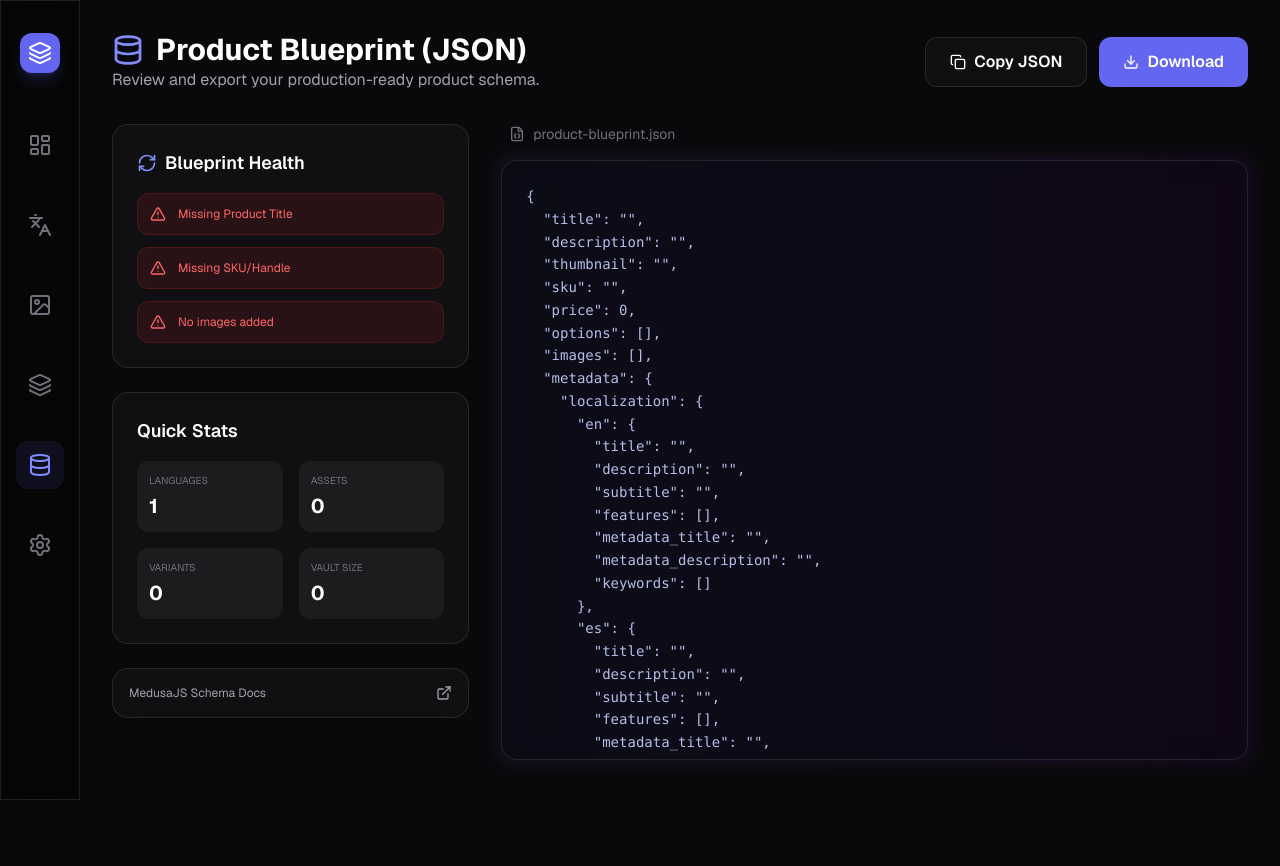
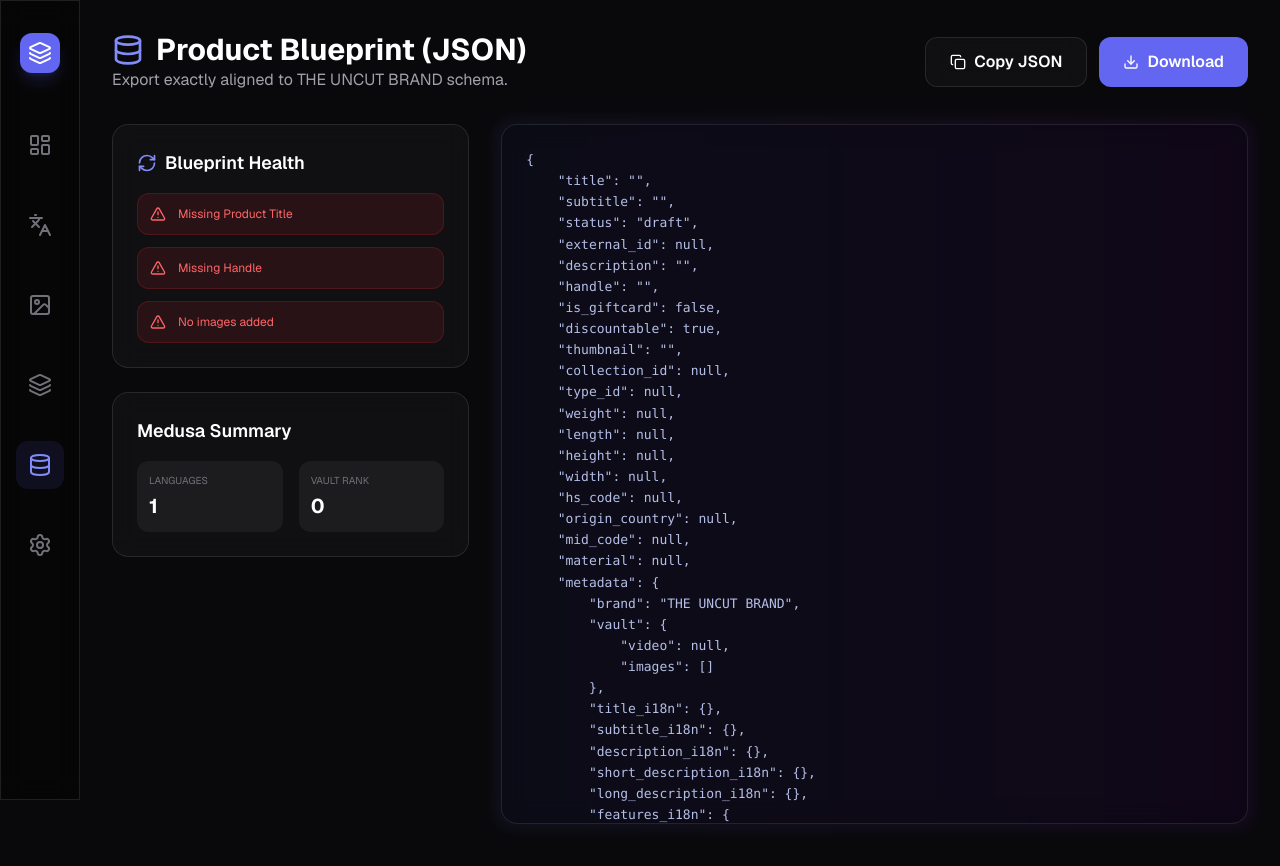
Before and after one commit to mtldev-dotcom/nicky-ai-product-content-beta, a Next.js app: page /json in a window 1280 px wide. Shown: the top 866 px of the page. Built offline with nearby package versions, Linux system fonts and the light colour scheme.

Commit message:
feat(schema): align to THE UNCUT BRAND exact schema and implement ai auto-translation

```diff
--- /dev/null
+++ b/src/app/api/translate/route.ts
@@ -0,0 +1,57 @@
+import { NextResponse } from 'next/server';
+import OpenAI from 'openai';
+
+const openai = new OpenAI({
+  apiKey: process.env.OPENAI_API_KEY,
+});
+
+export async function POST(req: Request) {
+  try {
+    const { source, targetLang, options, selectedLang } = await req.json();
+
+    if (!source || !targetLang) {
+      return NextResponse.json({ error: 'Missing source or target language' }, { status: 400 });
+    }
+
+    const systemPrompt = `You are a professional multi-lingual translator for "THE UNCUT BRAND".
+    Translate the following product data into ${targetLang}.
+
+    CRITICAL: You must return the EXACT same JSON structure as provided.
+    For options, ensure each option has a "translations" object containing the key "${selectedLang}".
+    For values, ensure each value has a "translations" object containing the key "${selectedLang}".
+
+    Example structure for options:
+    "options": [
+      {
+        "name": "Size",
+        "translations": { "${selectedLang}": "Taille" },
+        "values": [
+          { "value": "S", "translations": { "${selectedLang}": "P" } }
+        ]
+      }
+    ]`;
+
+    const response = await openai.chat.completions.create({
+      model: 'gpt-4o-mini',
+      messages: [
+        { role: 'system', content: systemPrompt },
+        {
+          role: 'user',
+          content: JSON.stringify({
+            localization: source,
+            options: options
+          })
+        }
+      ],
+      response_format: { type: 'json_object' }
+    });
+
+    const content = response.choices[0].message.content;
+    if (!content) throw new Error('No content returned from AI');
+
+    return NextResponse.json(JSON.parse(content));
+  } catch (error: any) {
+    console.error('Translation Error:', error);
+    return NextResponse.json({ error: error.message || 'Failed to translate' }, { status: 500 });
+  }
+}
--- a/src/app/json/page.tsx
+++ b/src/app/json/page.tsx
@@ -19,24 +19,77 @@ export default function JsonPage() {
   const [copied, setCopied] = useState(false);
 
   const fullJson = useMemo(() => {
-    // Construct the 1:1 schema
-    return JSON.stringify({
+    const activeLangs = product.activeLanguages;
+
+    // Helper to build i18n objects
+    const buildI18n = (field: string) => {
+      const obj: Record<string, any> = {};
+      activeLangs.forEach(lang => {
+        const val = (product.localization[lang] as any)[field];
+        if (val) obj[lang] = val;
+      });
+      return obj;
+    };
+
+    // Construct exactly as per product-output-example.json
+    const output = {
       title: product.title,
+      subtitle: product.subtitle,
+      status: product.status,
+      external_id: null,
       description: product.description,
+      handle: product.handle || product.title.toLowerCase().replace(/ /g, '-').replace(/[^\w-]/g, ''),
+      is_giftcard: false,
+      discountable: true,
       thumbnail: product.thumbnail,
-      sku: product.sku,
-      price: product.price,
-      options: product.options.map(o => ({
-        title: o.name,
-        values: o.values
+      collection_id: null,
+      type_id: null,
+      weight: null,
+      length: null,
+      height: null,
+      width: null,
+      hs_code: null,
+      origin_country: null,
+      mid_code: null,
+      material: null,
+      metadata: {
+        brand: "THE UNCUT BRAND",
+        vault: {
+          video: null,
+          images: product.vault
+        },
+        title_i18n: buildI18n('title'),
+        subtitle_i18n: buildI18n('subtitle'),
+        description_i18n: buildI18n('description'),
+        short_description_i18n: buildI18n('short_description'),
+        long_description_i18n: buildI18n('long_description'),
+        features_i18n: buildI18n('features'),
+        keywords_i18n: buildI18n('keywords'),
+        seo_title_i18n: buildI18n('metadata_title'),
+        seo_description_i18n: buildI18n('metadata_description'),
+        options_i18n: product.options.map(opt => ({
+          title_i18n: opt.translations,
+          values: opt.values.map(v => ({
+            value: v.value,
+            value_i18n: v.translations
+          }))
+        }))
+      },
+      options: product.options.map(opt => ({
+        title: opt.name,
+        values: opt.values.map(v => v.value)
       })),
-      images: product.images,
-      metadata: {
-        localization: product.localization,
-        active_languages: product.activeLanguages,
-        vault: product.vault
-      }
-    }, null, 2);
+      tags: [],
+      images: product.images.map((url, index) => ({
+        url: url,
+        metadata: null,
+        rank: index
+      })),
+      categories: [],
+      sales_channels: []
+    };
+
+    return JSON.stringify(output, null, 4);
   }, [product]);
 
   const handleCopy = () => {
@@ -50,7 +103,7 @@ export default function JsonPage() {
     const url = URL.createObjectURL(blob);
     const a = document.createElement('a');
     a.href = url;
-    a.download = `product-${product.sku || 'architect'}.json`;
+    a.download = `product-${product.handle || 'blueprint'}.json`;
     a.click();
     URL.revokeObjectURL(url);
   };
@@ -58,11 +111,8 @@ export default function JsonPage() {
   const validationIssues = useMemo(() => {
     const issues = [];
     if (!product.title) issues.push('Missing Product Title');
-    if (!product.sku) issues.push('Missing SKU/Handle');
+    if (!product.handle && !product.title) issues.push('Missing Handle');
     if (product.images.length === 0) issues.push('No images added');
-    if (product.options.length > 0 && product.options.some(o => o.values.length === 0)) {
-      issues.push('Some options have no values defined');
-    }
     return issues;
   }, [product]);
 
@@ -75,22 +125,16 @@ export default function JsonPage() {
             Product Blueprint (JSON)
           </h1>
           <p className="text-zinc-400">
-            Review and export your production-ready product schema.
+            Export exactly aligned to THE UNCUT BRAND schema.
           </p>
         </div>
 
         <div className="flex gap-3">
-          <button
-            onClick={handleCopy}
-            className="flex-1 md:flex-none glass px-6 py-3 rounded-xl font-semibold text-white flex items-center justify-center gap-2 hover:bg-white/5 transition-all active:scale-95"
-          >
+          <button onClick={handleCopy} className="glass px-6 py-3 rounded-xl font-semibold text-white flex items-center gap-2 hover:bg-white/5 transition-all active:scale-95">
             {copied ? <Check className="w-4 h-4 text-emerald-400" /> : <Copy className="w-4 h-4" />}
             {copied ? 'Copied' : 'Copy JSON'}
           </button>
-          <button
-            onClick={handleDownload}
-            className="flex-1 md:flex-none bg-indigo-500 hover:bg-indigo-600 text-white px-6 py-3 rounded-xl font-semibold flex items-center justify-center gap-2 transition-all active:scale-95"
-          >
+          <button onClick={handleDownload} className="bg-indigo-500 hover:bg-indigo-600 text-white px-6 py-3 rounded-xl font-semibold flex items-center gap-2 transition-all active:scale-95">
             <Download className="w-4 h-4" />
             Download
           </button>
@@ -98,14 +142,12 @@ export default function JsonPage() {
       </header>
 
       <div className="grid grid-cols-1 lg:grid-cols-12 gap-8">
-        {/* Validation & Stats */}
         <div className="lg:col-span-4 space-y-6 order-2 lg:order-1">
           <section className="glass rounded-2xl p-6 border border-white/10 space-y-4">
             <h2 className="text-lg font-semibold text-white flex items-center gap-2">
               <RefreshCw className="w-5 h-5 text-indigo-400" />
               Blueprint Health
             </h2>
-
             <div className="space-y-3">
               {validationIssues.length > 0 ? (
                 validationIssues.map((issue, i) => (
@@ -117,58 +159,31 @@ export default function JsonPage() {
               ) : (
                 <div className="flex items-start gap-3 p-3 rounded-xl bg-emerald-500/10 border border-emerald-500/20 text-emerald-400 text-xs font-medium">
                   <Check className="w-4 h-4 shrink-0" />
-                  Product is production-ready.
+                  Schema is 1:1 Valid.
                 </div>
               )}
             </div>
           </section>
 
           <section className="glass rounded-2xl p-6 border border-white/10 space-y-4">
-            <h2 className="text-lg font-semibold text-white">Quick Stats</h2>
+            <h2 className="text-lg font-semibold text-white">Medusa Summary</h2>
             <div className="grid grid-cols-2 gap-4">
               <div className="p-3 rounded-xl bg-white/5 space-y-1">
                 <p className="text-[10px] text-zinc-500 uppercase">Languages</p>
                 <p className="text-xl font-bold text-white">{product.activeLanguages.length}</p>
               </div>
               <div className="p-3 rounded-xl bg-white/5 space-y-1">
-                <p className="text-[10px] text-zinc-500 uppercase">Assets</p>
-                <p className="text-xl font-bold text-white">{product.images.length}</p>
-              </div>
-              <div className="p-3 rounded-xl bg-white/5 space-y-1">
-                <p className="text-[10px] text-zinc-500 uppercase">Variants</p>
-                <p className="text-xl font-bold text-white">
-                  {product.options.reduce((acc, opt) => acc * (opt.values.length || 1), product.options.length > 0 ? 1 : 0)}
-                </p>
-              </div>
-              <div className="p-3 rounded-xl bg-white/5 space-y-1">
-                <p className="text-[10px] text-zinc-500 uppercase">Vault Size</p>
+                <p className="text-[10px] text-zinc-500 uppercase">Vault Rank</p>
                 <p className="text-xl font-bold text-white">{product.vault.length}</p>
               </div>
             </div>
           </section>
-
-          <a
-            href="https://docs.medusajs.com/api/admin#product_post_products"
-            target="_blank"
-            rel="noreferrer"
-            className="flex items-center justify-between p-4 rounded-2xl glass border border-white/10 text-xs text-zinc-400 hover:text-indigo-400 transition-colors group"
-          >
-            <span>MedusaJS Schema Docs</span>
-            <ExternalLink className="w-4 h-4 group-hover:translate-x-0.5 group-hover:-translate-y-0.5 transition-transform" />
-          </a>
         </div>
 
-        {/* JSON Preview */}
         <div className="lg:col-span-8 space-y-4 order-1 lg:order-2">
-          <div className="flex items-center justify-between px-2">
-            <div className="flex items-center gap-2 text-zinc-500 text-sm">
-              <FileJson className="w-4 h-4" />
-              product-blueprint.json
-            </div>
-          </div>
           <div className="relative group">
             <div className="absolute -inset-1 bg-gradient-to-r from-indigo-500/20 to-purple-600/20 rounded-2xl blur opacity-50 group-hover:opacity-100 transition duration-1000"></div>
-            <pre className="relative w-full h-[600px] overflow-auto glass-dark border border-white/10 rounded-2xl p-6 font-mono text-sm leading-relaxed text-indigo-200/90 custom-scrollbar">
+            <pre className="relative w-full h-[700px] overflow-auto glass-dark border border-white/10 rounded-2xl p-6 font-mono text-[13px] leading-relaxed text-indigo-200/90 custom-scrollbar">
               {fullJson}
             </pre>
           </div>
--- a/src/app/variants/page.tsx
+++ b/src/app/variants/page.tsx
@@ -16,7 +16,14 @@ import { cn } from '@/lib/utils';
 import { motion, AnimatePresence } from 'framer-motion';
 
 export default function VariantsPage() {
-  const { options, addOption, updateOption, removeOption } = useProductStore();
+  const {
+    options,
+    addOption,
+    updateOption,
+    removeOption,
+    addOptionValue,
+    removeOptionValue
+  } = useProductStore();
   const [newOptionName, setNewOptionName] = useState('');
 
   const handleAddOption = () => {
@@ -106,17 +113,17 @@ export default function VariantsPage() {
                 <div className="p-6 space-y-4">
                   <div className="flex flex-wrap gap-2">
                     <AnimatePresence>
-                      {option.values.map((val) => (
+                      {option.values.map((val, vIdx) => (
                         <motion.span
-                          key={val}
+                          key={`${vIdx}-${val.value}`}
                           initial={{ opacity: 0, scale: 0.8 }}
                           animate={{ opacity: 1, scale: 1 }}
                           exit={{ opacity: 0, scale: 0.8 }}
                           className="pl-3 pr-1 py-1 rounded-lg bg-indigo-500/10 border border-indigo-500/20 text-indigo-300 text-sm flex items-center gap-2 group"
                         >
-                          {val}
+                          {val.translations?.en || val.value}
                           <button
-                            onClick={() => updateOption(option.id, option.values.filter(v => v !== val))}
+                            onClick={() => removeOptionValue(option.id, vIdx)}
                             className="p-1 hover:bg-indigo-500/20 rounded transition-colors"
                           >
                             <X className="w-3 h-3" />
@@ -132,8 +139,8 @@ export default function VariantsPage() {
                       onKeyDown={(e) => {
                         if (e.key === 'Enter') {
                           const val = e.currentTarget.value.trim();
-                          if (val && !option.values.includes(val)) {
-                            updateOption(option.id, [...option.values, val]);
+                          if (val && !option.values.some(v => v.value === val)) {
+                            addOptionValue(option.id, val);
                             e.currentTarget.value = '';
                           }
                         }
--- a/src/lib/mapper.ts
+++ b/src/lib/mapper.ts
@@ -25,7 +25,16 @@ export function mapExternalToProduct(rawJson: any): Partial<ProductState> {
   const options = (rawJson.options || []).map((opt: any) => ({
     id: crypto.randomUUID(),
     name: opt.title || opt.name || 'Option',
-    values: Array.isArray(opt.values) ? opt.values.map((v: any) => typeof v === 'string' ? v : (v.value || v.label)) : []
+    translations: { en: opt.title || opt.name || 'Option' },
+    values: Array.isArray(opt.values)
+      ? opt.values.map((v: any) => {
+          const val = typeof v === 'string' ? v : (v.value || v.label || '');
+          return {
+            value: val,
+            translations: { en: val }
+          };
+        })
+      : []
   }));
 
   // Setup Localization (EN by default)
--- a/src/store/useProductStore.ts
+++ b/src/store/useProductStore.ts
@@ -2,30 +2,41 @@ import { create } from 'zustand';
 
 export interface Localization {
   title: string;
+  subtitle: string;
   description: string;
-  subtitle?: string;
-  features?: string[];
-  metadata_title?: string;
-  metadata_description?: string;
-  keywords?: string[];
+  short_description: string;
+  long_description: string;
+  features: string[];
+  metadata_title: string;
+  metadata_description: string;
+  keywords: string[];
+}
+
+export interface ProductOptionValue {
+  value: string; // The "raw" value like "black" or "18"
+  translations: Record<string, string>; // { en: "Black", fr: "Noir" }
 }
 
 export interface ProductOption {
   id: string;
-  name: string; // e.g., "Size"
-  values: string[]; // e.g., ["S", "M", "L"]
+  name: string; // e.g., "Color"
+  translations: Record<string, string>; // { en: "Color", fr: "Couleur" }
+  values: ProductOptionValue[];
 }
 
 export interface ProductState {
-  // Root properties (Synchronized with EN)
+  // Medusa Top-level
   title: string;
+  subtitle: string;
   description: string;
+  handle: string;
+  status: 'draft' | 'published';
   thumbnail: string;
   sku: string;
   price: number;
 
   // Metadata localization
-  activeLanguages: string[]; // e.g., ["en", "es", "fr", "de", "ja"]
+  activeLanguages: string[];
   localization: Record<string, Localization>;
 
   // Media
@@ -42,17 +53,25 @@ export interface ProductState {
   setImages: (images: string[]) => void;
   reorderImages: (images: string[]) => void;
   setThumbnail: (url: string) => void;
+
+  // Enhanced Option Actions
   addOption: (name: string) => void;
-  updateOption: (id: string, values: string[]) => void;
+  updateOption: (id: string, name: string, translations: Record<string, string>) => void;
+  addOptionValue: (optionId: string, value: string) => void;
+  updateOptionValue: (optionId: string, valueIndex: number, translations: Record<string, string>) => void;
+  removeOptionValue: (optionId: string, valueIndex: number) => void;
   removeOption: (id: string) => void;
+
   resetStore: () => void;
   bulkUpdate: (data: Partial<ProductState>) => void;
 }
 
 const INITIAL_LOCALIZATION: Localization = {
   title: '',
+  subtitle: '',
   description: '',
-  subtitle: '',
+  short_description: '',
+  long_description: '',
   features: [],
   metadata_title: '',
   metadata_description: '',
@@ -61,7 +80,10 @@ const INITIAL_LOCALIZATION: Localization = {
 
 export const useProductStore = create<ProductState>((set, get) => ({
   title: '',
+  subtitle: '',
   description: '',
+  handle: '',
+  status: 'draft',
   thumbnail: '',
   sku: '',
   price: 0,
@@ -80,13 +102,19 @@ export const useProductStore = create<ProductState>((set, get) => ({
   updateRoot: (data) => set((state) => {
     const newState = { ...state, ...data };
 
-    // Sync logic: If EN title/description changes, update root
-    if (data.title || data.description) {
+    // Auto-slugify handle if title changes and no handle provided
+    if (data.title && !data.handle) {
+      newState.handle = data.title.toLowerCase().replace(/ /g, '-').replace(/[^\w-]/g, '');
+    }
+
+    if (data.title || data.description || data.subtitle) {
       const enLoc = state.localization.en;
       newState.localization.en = {
         ...enLoc,
         title: data.title ?? enLoc.title,
+        subtitle: data.subtitle ?? enLoc.subtitle,
         description: data.description ?? enLoc.description,
+        long_description: data.description ?? enLoc.long_description,
       };
     }
 
@@ -102,11 +130,11 @@ export const useProductStore = create<ProductState>((set, get) => ({
       },
     };
 
-    // Sync logic: If updating EN, sync back to root
     if (lang === 'en') {
       return {
         ...nextState,
         title: newLoc.title ?? state.title,
+        subtitle: newLoc.subtitle ?? state.subtitle,
         description: newLoc.description ?? state.description,
       };
     }
@@ -121,38 +149,61 @@ export const useProductStore = create<ProductState>((set, get) => ({
   })),
 
   setImages: (images) => set((state) => {
-    // Vault logic: 3-6 images
     const vault = images.slice(0, 6);
-    const thumbnail = images.length > 0 ? images[0] : '';
-
+    const thumb = images.length > 0 ? images[0] : '';
     return {
       images,
       vault: vault.length >= 3 ? vault : [],
-      thumbnail: thumbnail || state.thumbnail,
+      thumbnail: state.thumbnail || thumb,
     };
   }),
 
-  reorderImages: (images) => set((state) => {
-    const vault = images.slice(0, 6);
-    // When reordering, we keep the existing thumbnail unless it's no longer in the list
-    // If it's the first time reordering, the first image usually becomes the thumb
-    const newThumbnail = images.includes(state.thumbnail) ? state.thumbnail : (images[0] || '');
-
-    return {
-      images,
-      vault: vault.length >= 3 ? vault : [],
-      thumbnail: newThumbnail,
-    };
-  }),
+  reorderImages: (images) => set((state) => ({
+    images,
+    vault: images.slice(0, 6),
+    thumbnail: images.includes(state.thumbnail) ? state.thumbnail : (images[0] || ''),
+  })),
 
   setThumbnail: (url) => set({ thumbnail: url }),
 
   addOption: (name) => set((state) => ({
-    options: [...state.options, { id: crypto.randomUUID(), name, values: [] }],
+    options: [...state.options, {
+      id: crypto.randomUUID(),
+      name,
+      translations: { en: name },
+      values: []
+    }],
   })),
 
-  updateOption: (id, values) => set((state) => ({
-    options: state.options.map((opt) => (opt.id === id ? { ...opt, values } : opt)),
+  updateOption: (id, name, translations) => set((state) => ({
+    options: state.options.map((opt) => (opt.id === id ? { ...opt, name, translations } : opt)),
+  })),
+
+  addOptionValue: (optionId, value) => set((state) => ({
+    options: state.options.map((opt) =>
+      opt.id === optionId
+        ? { ...opt, values: [...opt.values, { value, translations: { en: value } }] }
+        : opt
+    ),
+  })),
+
+  updateOptionValue: (optionId, valueIndex, translations) => set((state) => ({
+    options: state.options.map((opt) =>
+      opt.id === optionId
+        ? {
+            ...opt,
+            values: opt.values.map((v, i) => i === valueIndex ? { ...v, translations } : v)
+          }
+        : opt
+    ),
+  })),
+
+  removeOptionValue: (optionId, valueIndex) => set((state) => ({
+    options: state.options.map((opt) =>
+      opt.id === optionId
+        ? { ...opt, values: opt.values.filter((_, i) => i !== valueIndex) }
+        : opt
+    ),
   })),
 
   removeOption: (id) => set((state) => ({
@@ -161,7 +212,10 @@ export const useProductStore = create<ProductState>((set, get) => ({
 
   resetStore: () => set({
     title: '',
+    subtitle: '',
     description: '',
+    handle: '',
+    status: 'draft',
     thumbnail: '',
     sku: '',
     price: 0,
```
Also changed, not shown: src/app/localize/page.tsx (+119 -4 lines), 5 other files (tests, documents, lock files or other folders).
